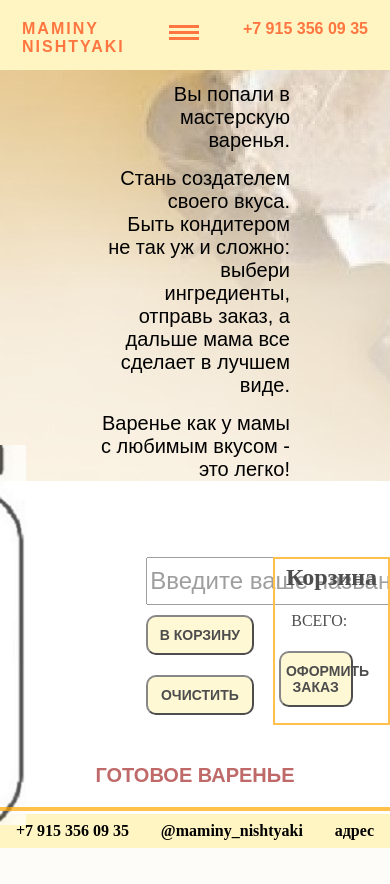
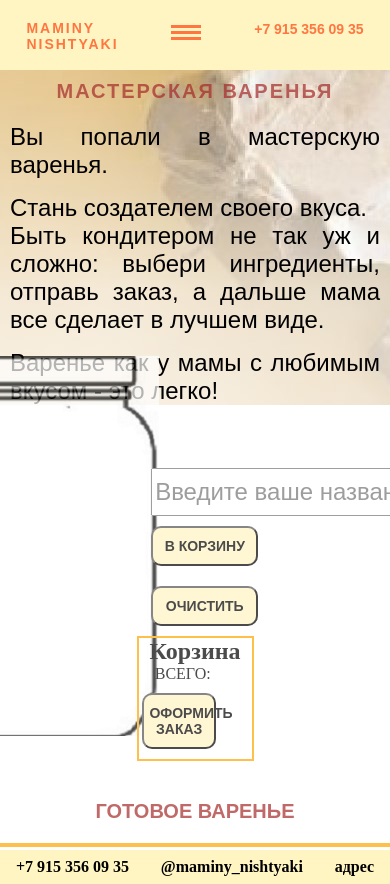
Before and after one commit to irina-sav/jam_constructor, a PHP site: page / in a window 390 px wide; the page is wider, and only the part inside the window is pictured. Before the commit the page ends 848 px from the top of that part, so only its background shows below. Run offline with PHP 8.4, Linux system fonts and the light colour scheme; data that the repository does not hold is empty.

Commit message:
adaptation 1st 2nd sections

```diff
--- a/css/styles.css
+++ b/css/styles.css
@@ -85,8 +85,8 @@
 }
 
 .description {
-  padding-top: 40px;
-  text-align: right;
+  padding-top: 80px;
+  text-align: center;
   background-image: url(../img/upd_descr_slide.jpg);
   width: 100%;
 
@@ -111,6 +111,7 @@ h1 {
     font-size: 20px;
     text-align: center;
     margin-bottom: 20px;
+    letter-spacing: 2px;
 }
 .description p {
   margin-top: 15px;
@@ -170,7 +171,7 @@ h1 {
 
 .jamjar {
   position: relative;
-  width: 50%;
+  width: 43%;
 }
 
 .jamjar:before {
--- a/css/stylesmedia.css
+++ b/css/stylesmedia.css
@@ -57,4 +57,54 @@
       .header__menu li {
         margin-bottom: 20px;
       }
+      .constructor_wrapper {
+
+        flex-direction: column;
+        justify-content: space-between;
+    }
 }
+
+@media (max-width:450px){
+    .description__wrapper {
+
+        padding: 0 50px;
+    }
+    .filters__wrapper {
+
+        padding: 10px 50px 0px;
+
+    }
+    .taste {
+        width: 5rem;
+        height: 3rem;
+        line-height: 3rem;
+        font-size: 0.8rem;
+
+}
+.filters__wrapper {
+
+    padding: 4px 80px 0px;
+
+}
+.header__logo {
+    font-weight: 700;
+    font-size: 14px;
+
+}
+.header__contacts a {
+
+    font-size: 14px;
+
+}
+.description__wrapper {
+
+    padding: 0px 10px;
+}
+.description p {
+
+    font-size: 24px;
+
+    text-align: justify;
+}
+
+}
--- a/index.php
+++ b/index.php
@@ -98,11 +98,12 @@ require 'controller.php'; ?>
     <section class="constructor">
       <div class="container">
         <div class="constructor_wrapper">
-          <div class="customer__choice">
-            <div class="jamjar">
+        <div class="jamjar">
 
 
-            </div>
+              </div>
+          <div class="customer__choice">
+
             <div class="final__choice">
               <input id="jamName" data-componentsList="" type="text" placeholder="Введите ваше название" />
               <button id="addToTrash" class="choice_button">В корзину</button>
```
